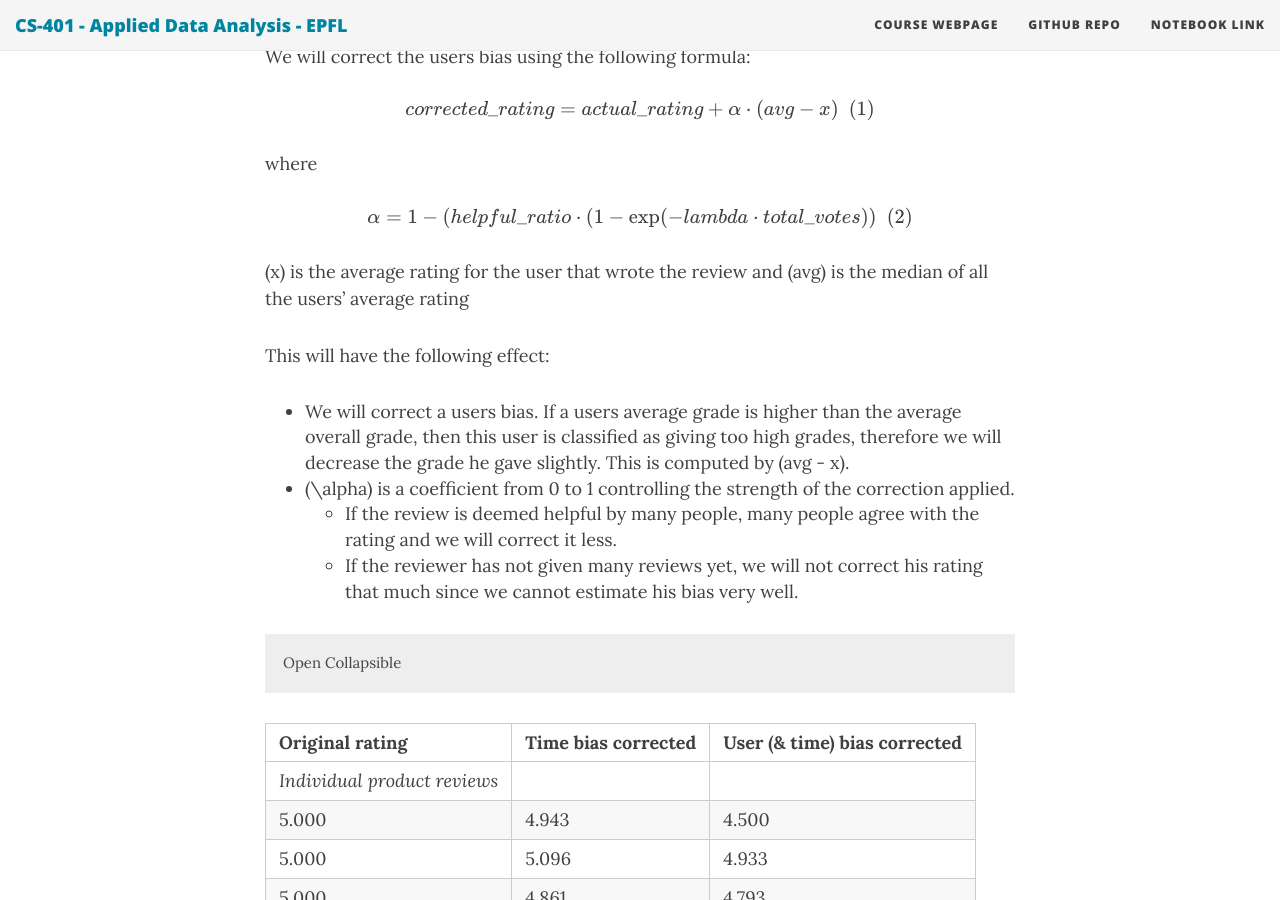
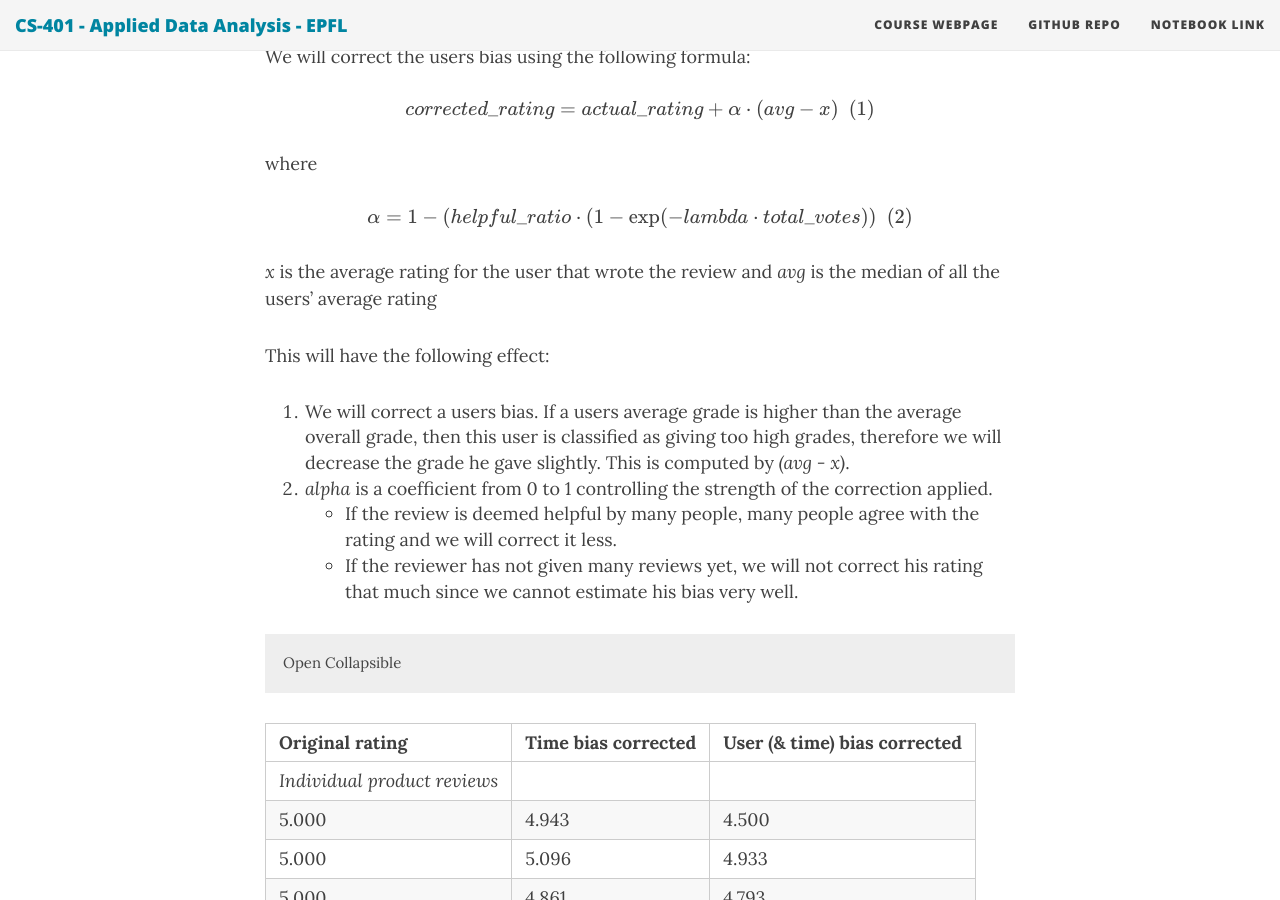
Before and after one commit to ada-lyn/ada-lyn.github.io, a Jekyll site: the page built from index.md, in a window 1280 px wide and 900 px high, scrolled down 32403 px. Built offline with Jekyll 4.4.1, drawn with Linux system fonts in a browser that asks for light colours; nearby versions of some CDN libraries; formulas are drawn with MathJax 3; some of the changed lines change nothing that is shown.

Commit message:
Update index.md

```diff
--- a/index.md
+++ b/index.md
@@ -386,12 +386,12 @@ where
 
 \\[ \alpha = 1 - (helpful\\_ratio \cdot (1 - \\exp(-lambda \cdot total\\_votes)) \\ \\  (2)\\]
 
-\(x\) is the average rating for the user that wrote the review and \(avg\) is the median of all the users' average rating
+*x* is the average rating for the user that wrote the review and *avg* is the median of all the users' average rating
 
 This will have the following effect:
 
-- We will correct a users bias. If a users average grade is higher than the average overall grade, then this user is classified as giving too high grades, therefore we will decrease the grade he gave slightly. This is computed by \(avg - x\).
-- \(\alpha\) is a coefficient from 0 to 1 controlling the strength of the correction applied.
+1. We will correct a users bias. If a users average grade is higher than the average overall grade, then this user is classified as giving too high grades, therefore we will decrease the grade he gave slightly. This is computed by *(avg - x)*.
+2. *alpha* is a coefficient from 0 to 1 controlling the strength of the correction applied.
 	- If the review is deemed helpful by many people, many people agree with the rating and we will correct it less.
 	- If the reviewer has not given many reviews yet, we will not correct his rating that much since we cannot estimate his bias very well.
 
```
